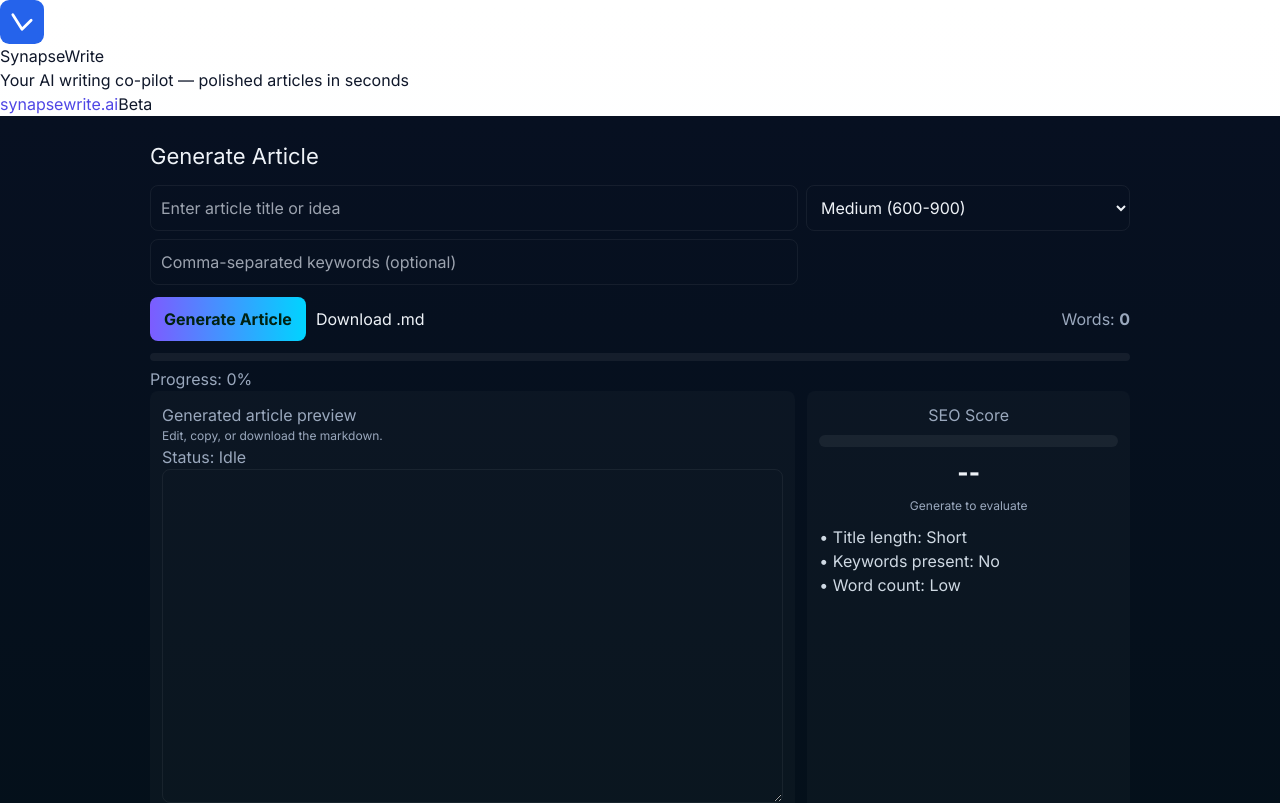
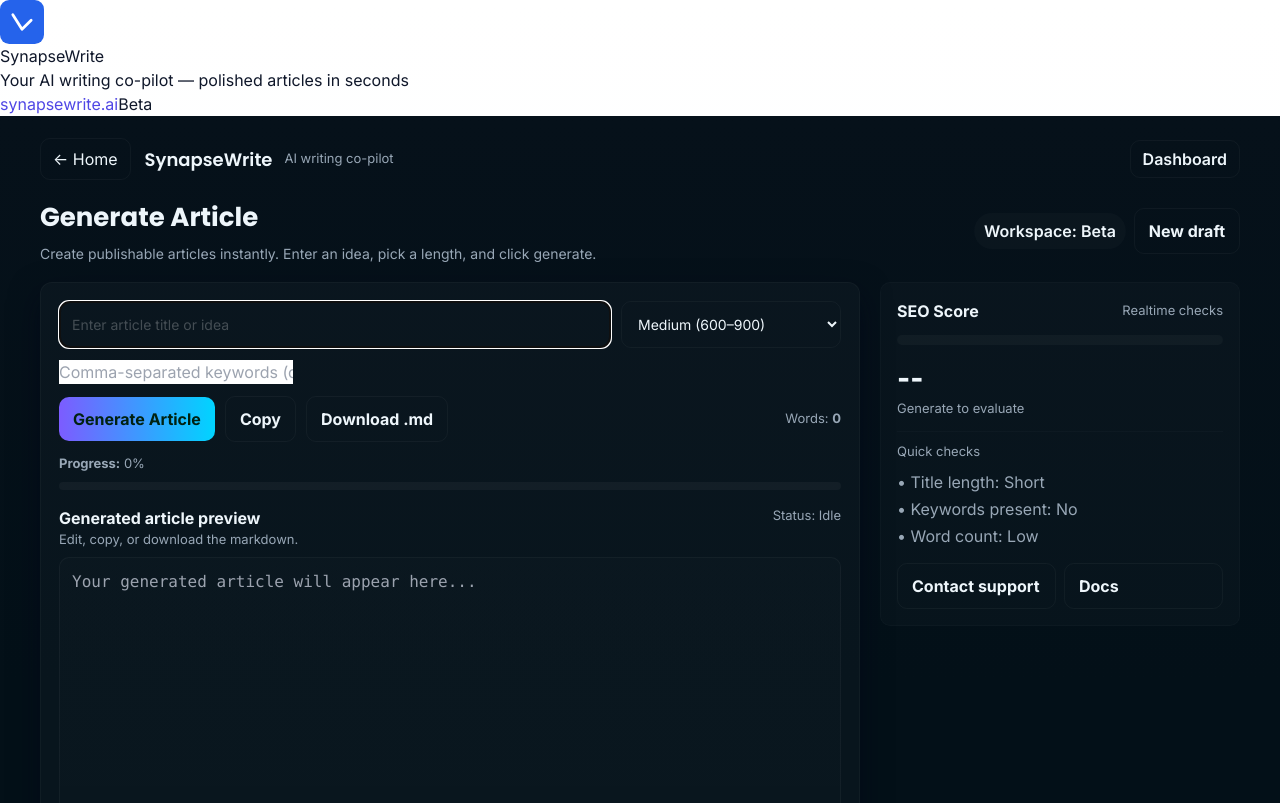
Before and after one commit to inpursuitsol/synapsewrite, a Next.js app: page /generate in a window 1280 px wide. Shown: the top 803 px of the page. Built offline with nearby package versions, Linux system fonts and the light colour scheme.

Commit message:
Update page.js

```diff
--- a/app/generate/page.js
+++ b/app/generate/page.js
@@ -1,6 +1,17 @@
 "use client";
 
-import React, { useState } from "react";
+import React, { useState, useRef } from "react";
+
+/**
+ * Upgraded /generate page
+ * - Cleaner, modern UI (Poppins + Inter)
+ * - Clear top bar with Back to home and workspace title
+ * - Large editor area, sticky SEO panel on the right
+ * - Copy / Download / Generate buttons with state
+ * - Accessible: keyboard-focusable, aria attributes
+ *
+ * Replace app/generate/page.js with this file.
+ */
 
 export default function GeneratePage() {
   const [title, setTitle] = useState("");
@@ -10,10 +21,41 @@ export default function GeneratePage() {
   const [progress, setProgress] = useState(0);
   const [article, setArticle] = useState("");
   const [score, setScore] = useState(null);
+  const [toast, setToast] = useState("");
+  const textRef = useRef(null);
+
+  function showToast(msg = "", time = 2200) {
+    setToast(msg);
+    setTimeout(() => setToast(""), time);
+  }
+
+  async function copyToClipboard() {
+    if (!article) return showToast("Nothing to copy");
+    try {
+      await navigator.clipboard.writeText(article);
+      showToast("Copied to clipboard");
+    } catch (e) {
+      showToast("Copy failed — try manually");
+    }
+  }
+
+  function downloadMarkdown() {
+    if (!article) return showToast("Nothing to download");
+    const blob = new Blob([article], { type: "text/markdown;charset=utf-8" });
+    const url = URL.createObjectURL(blob);
+    const a = document.createElement("a");
+    a.href = url;
+    a.download = (title ? title.replace(/\s+/g, "-").toLowerCase() : "article") + ".md";
+    document.body.appendChild(a);
+    a.click();
+    a.remove();
+    URL.revokeObjectURL(url);
+    showToast("Download started");
+  }
 
   function simulateGeneration() {
     if (!title.trim()) {
-      alert("Please enter a title or idea first.");
+      showToast("Please enter a title or idea");
       return;
     }
     setArticle("");
@@ -28,138 +70,281 @@ export default function GeneratePage() {
       setProgress(p);
     }, 300);
 
-    const wait = length === "short" ? 1200 : length === "long" ? 4200 : 2600;
+    const wait = length === "short" ? 900 : length === "long" ? 4200 : 2300;
     setTimeout(() => {
       clearInterval(interval);
       setProgress(100);
 
-      const kw = keywords ? `\n\n**Keywords:** ${keywords}` : "";
-      const body = [
+      // compact but richer article structure
+      const kwLine = keywords ? `\n\n**Keywords:** ${keywords}` : "";
+      const bodySections = [
         `# ${title}`,
         "",
-        "Intro: This article explores the topic and provides practical insights, examples, and recommended next steps.",
+        `**TL;DR** — A short summary that hooks the reader and explains what they'll learn.`,
         "",
-        "## What you need to know",
-        "A concise explainer paragraph that covers the essentials for readers who want a quick summary.",
+        "## Context",
+        "Background and why this topic matters. Include a human example and a brief stat.",
+        "",
+        "## Key concepts",
+        "- Concept 1 — short explanation\n- Concept 2 — short explanation\n- Concept 3 — short explanation",
         "",
         "## How to implement",
-        "Step-by-step guidance, code samples, or actionable instructions that readers can follow.",
+        "Step 1: Do this.\nStep 2: Do that.\nStep 3: Measure outcomes.",
         "",
-        "## Conclusion",
-        "A brief wrap-up and call-to-action to help readers move forward."
-      ].join("\n\n");
+        "## Conclusion & next steps",
+        "Wrap up and suggest actions for the reader."
+      ];
 
       const multiplier = length === "short" ? 1 : length === "medium" ? 2 : 3;
-      const articleText = Array.from({ length: multiplier })
-        .map(() => body)
-        .join("\n\n");
+      const full = Array.from({ length: multiplier }).map(() => bodySections.join("\n\n")).join("\n\n");
+      const final = full + kwLine;
+      setArticle(final);
 
-      setArticle(articleText + kw);
-      const base = Math.min(95, Math.max(60, 70 + (title.length % 25) + (keywords ? 8 : 0)));
-      const finalScore = Math.min(100, base + Math.floor(Math.random() * 15));
+      // nicer score logic
+      const base = 60 + Math.min(30, Math.floor(title.length / 2));
+      const bonus = keywords ? 10 : 0;
+      const rng = Math.floor(Math.random() * 10);
+      const finalScore = Math.min(98, base + bonus + rng);
       setScore(finalScore);
       setLoading(false);
+      showToast("Article generated");
     }, wait);
   }
 
-  function downloadMarkdown() {
-    if (!article) return;
-    const blob = new Blob([article], { type: "text/markdown;charset=utf-8" });
-    const url = URL.createObjectURL(blob);
-    const a = document.createElement("a");
-    a.href = url;
-    a.download = (title ? title.replace(/\s+/g, "-").toLowerCase() : "article") + ".md";
-    document.body.appendChild(a);
-    a.click();
-    a.remove();
-    URL.revokeObjectURL(url);
-  }
-
-  const wordCount = (text) => (text ? text.trim().split(/\s+/).length : 0);
+  const wordCount = (t) => (t ? t.trim().split(/\s+/).length : 0);
 
   return (
-    <div className="gen-root">
-      <div className="gen-container">
-        <h1>Generate Article</h1>
+    <div className="gw-root">
+      <style>{`
+        /* Fonts */
+        @import url('https://fonts.googleapis.com/css2?family=Inter:wght@300;400;600&family=Poppins:wght@600;700&display=swap');
 
-        <div className="gen-form">
-          <input value={title} onChange={(e) => setTitle(e.target.value)} placeholder="Enter article title or idea" />
-          <select value={length} onChange={(e) => setLength(e.target.value)}>
-            <option value="short">Short (300-500)</option>
-            <option value="medium">Medium (600-900)</option>
-            <option value="long">Long (1200-1800)</option>
-          </select>
-          <input value={keywords} onChange={(e) => setKeywords(e.target.value)} placeholder="Comma-separated keywords (optional)" />
+        :root{
+          --bg:#06111a;
+          --card:#071826;
+          --muted:#98a7b6;
+          --accent-1: #7c5cff;
+          --accent-2: #00d4ff;
+          --glass: rgba(255,255,255,0.03);
+          --panel: rgba(255,255,255,0.02);
+          --surface: rgba(255,255,255,0.025);
+          --white: #eef6fb;
+          --success: #7be29a;
+        }
+
+        .gw-root{font-family:Inter, system-ui, -apple-system, 'Segoe UI', Roboto, Arial; background:linear-gradient(180deg,var(--bg),#031018 60%); min-height:100vh; color:var(--white); padding:22px 28px;}
+        .gw-topbar{display:flex;align-items:center;gap:14px;margin-bottom:18px}
+        .gw-back{display:inline-flex;align-items:center;gap:8px;background:transparent;border:1px solid rgba(255,255,255,0.04);padding:8px 12px;border-radius:10px;color:var(--white);text-decoration:none}
+        .gw-badge{font-family:Poppins, Inter; font-weight:600; font-size:18px}
+        .gw-sub{color:var(--muted);font-size:13px;margin-left:6px}
+
+        .gw-container{max-width:1200px;margin:0 auto}
+        .gw-hero{display:flex;align-items:center;justify-content:space-between;margin-bottom:18px;gap:12px}
+        .gw-hero-left{flex:1}
+        .gw-page-title{font-family:Poppins, Inter;font-weight:700;font-size:26px;margin:0;padding:0}
+        .gw-lead{color:var(--muted);margin-top:6px;font-size:14px}
+
+        /* layout */
+        .gw-main{display:grid;grid-template-columns:1fr 360px;gap:20px;margin-top:8px;align-items:start}
+        @media (max-width:980px){ .gw-main{grid-template-columns:1fr} .gw-aside{position:static;top:auto} }
+
+        /* editor */
+        .gw-panel{background:var(--surface);border-radius:12px;padding:18px;border:1px solid rgba(255,255,255,0.03);box-shadow:0 12px 30px rgba(2,6,23,0.6)}
+        .gw-form{display:grid;grid-template-columns:1fr 220px;gap:10px;margin-bottom:12px}
+        .gw-form .input, .gw-form .select{padding:12px;border-radius:10px;border:1px solid rgba(255,255,255,0.04);background:transparent;color:var(--white);font-size:14px}
+        .gw-form .input::placeholder{color:rgba(255,255,255,0.24)}
+        .gw-row{display:flex;align-items:center;gap:10px;margin:12px 0}
+        .gw-btn{border-radius:10px;padding:10px 14px;border:none;cursor:pointer;font-weight:700}
+        .gw-btn.primary{background:linear-gradient(90deg,var(--accent-1),var(--accent-2));color:#021}
+        .gw-btn.ghost{background:transparent;border:1px solid rgba(255,255,255,0.04);color:var(--white)}
+        .gw-progress-wrap{margin-top:8px}
+        .gw-progress{height:8px;background:rgba(255,255,255,0.04);border-radius:999px;overflow:hidden}
+        .gw-progress > .fill{height:100%;background:linear-gradient(90deg,var(--accent-1),var(--accent-2));transition:width 300ms linear}
+
+        .gw-editor{min-height:420px;border-radius:10px;padding:12px;border:1px solid rgba(255,255,255,0.04);background:linear-gradient(180deg, rgba(255,255,255,0.01), rgba(255,255,255,0.008)); resize:vertical; width:100%; color:var(--white); font-family: ui-monospace, SFMono-Regular, Menlo, Monaco, "Roboto Mono", monospace }
+
+        /* aside */
+        .gw-aside{position:sticky;top:96px;height:fit-content}
+        .gw-aside .card{padding:16px;border-radius:10px;background:var(--panel);border:1px solid rgba(255,255,255,0.02)}
+        .gw-score-bar{height:10px;background:rgba(255,255,255,0.03);border-radius:999px;overflow:hidden;margin:12px 0}
+        .gw-score-fill{height:100%;background:linear-gradient(90deg,#ffd86f,#7be29a);transition:width 300ms ease}
+
+        .muted{color:var(--muted);font-size:13px}
+        .small{font-size:13px}
+        .kw-pill{display:inline-block;padding:6px 10px;border-radius:999px;background:rgba(255,255,255,0.02);font-weight:600}
+
+        /* footer actions under editor for mobile */
+        @media (max-width:980px){
+          .gw-actions-row{display:flex;gap:8px;flex-wrap:wrap;margin-top:12px}
+          .gw-aside{order:2}
+        }
+
+        /* toast */
+        .gw-toast{position:fixed;right:22px;bottom:22px;background:#0b1721;padding:10px 14px;border-radius:10px;border:1px solid rgba(255,255,255,0.04);box-shadow:0 8px 30px rgba(2,6,23,0.6)}
+      `}</style>
+
+      <div className="gw-container">
+        {/* Top integrated header */}
+        <div className="gw-topbar">
+          <a className="gw-back" href="/" aria-label="Back to home">
+            ← Home
+          </a>
+
+          <div style={{ display: "flex", alignItems: "center", gap: 6 }}>
+            <div className="gw-badge">SynapseWrite</div>
+            <div className="gw-sub">AI writing co-pilot</div>
+          </div>
+
+          <div style={{ marginLeft: "auto" }}>
+            <a href="/"
+              className="gw-btn ghost"
+              title="Open dashboard"
+              style={{ fontWeight: 600, padding: "8px 12px", borderRadius: 10 }}
+            >
+              Dashboard
+            </a>
+          </div>
         </div>
 
-        <div className="gen-actions">
-          <button onClick={simulateGeneration} disabled={loading} className="gen-primary">
-            {loading ? "Generating…" : "Generate Article"}
-          </button>
-          <button onClick={downloadMarkdown} disabled={!article}>Download .md</button>
-          <div className="gen-words">Words: <strong>{wordCount(article)}</strong></div>
+        {/* Page header */}
+        <div className="gw-hero">
+          <div className="gw-hero-left">
+            <h1 className="gw-page-title">Generate Article</h1>
+            <div className="gw-lead">Create publishable articles instantly. Enter an idea, pick a length, and click generate.</div>
+          </div>
+
+          <div style={{ display: "flex", gap: 8, alignItems: "center" }}>
+            <div className="kw-pill">Workspace: Beta</div>
+            <a href="/generate" className="gw-btn ghost" style={{ whiteSpace: "nowrap" }}>
+              New draft
+            </a>
+          </div>
         </div>
 
-        <div className="gen-progress">
-          <div className="bar">
-            <div className="bar-fill" style={{ width: `${progress}%` }} />
-          </div>
-          <div className="gen-muted">Progress: {progress}%</div>
-        </div>
+        {/* Main area */}
+        <div className="gw-main">
+          <div className="gw-panel" aria-labelledby="generate-section">
+            {/* Inputs */}
+            <div className="gw-form" role="form" aria-label="Generate article form">
+              <input
+                className="input"
+                placeholder="Enter article title or idea"
+                value={title}
+                onChange={(e) => setTitle(e.target.value)}
+                aria-label="Article title or idea"
+                autoFocus
+              />
+              <select className="select" value={length} onChange={(e) => setLength(e.target.value)} aria-label="Length">
+                <option value="short">Short (300–500)</option>
+                <option value="medium">Medium (600–900)</option>
+                <option value="long">Long (1200–1800)</option>
+              </select>
 
-        <div className="gen-grid">
-          <div className="gen-article">
-            <div className="gen-header">
-              <div>
-                <div className="gen-muted">Generated article preview</div>
-                <div className="gen-small">Edit, copy, or download the markdown.</div>
-              </div>
-              <div className="gen-muted">Status: {loading ? "Generating" : article ? "Ready" : "Idle"}</div>
+              {/* keywords row below spanning full width */}
             </div>
 
-            <textarea value={article} onChange={(e) => setArticle(e.target.value)} rows={16} />
+            <div style={{ marginTop: 10 }}>
+              <input
+                className="input"
+                placeholder="Comma-separated keywords (optional)"
+                value={keywords}
+                onChange={(e) => setKeywords(e.target.value)}
+                aria-label="Keywords"
+              />
+            </div>
+
+            {/* Buttons */}
+            <div className="gw-row" style={{ marginTop: 12 }}>
+              <button
+                className="gw-btn primary"
+                onClick={simulateGeneration}
+                disabled={loading}
+                aria-disabled={loading}
+                aria-label="Generate Article"
+              >
+                {loading ? `Generating…` : "Generate Article"}
+              </button>
+
+              <button className="gw-btn ghost" onClick={copyToClipboard} aria-label="Copy article">
+                Copy
+              </button>
+
+              <button className="gw-btn ghost" onClick={downloadMarkdown} aria-label="Download markdown">
+                Download .md
+              </button>
+
+              <div style={{ marginLeft: "auto", color: "var(--muted)" }} className="small">
+                Words: <strong>{wordCount(article)}</strong>
+              </div>
+            </div>
+
+            {/* progress */}
+            <div className="gw-progress-wrap" aria-hidden>
+              <div style={{ marginTop: 6, color: "var(--muted)", fontSize: 13 }}><strong>Progress:</strong> {progress}%</div>
+              <div className="gw-progress" style={{ marginTop: 8 }}>
+                <div className="fill" style={{ width: `${progress}%` }} />
+              </div>
+            </div>
+
+            {/* Editor */}
+            <div style={{ marginTop: 16 }}>
+              <div style={{ display: "flex", justifyContent: "space-between", alignItems: "flex-start", marginBottom: 8 }}>
+                <div>
+                  <div style={{ fontWeight: 700 }}>Generated article preview</div>
+                  <div className="muted small">Edit, copy, or download the markdown.</div>
+                </div>
+                <div className="muted small">Status: {loading ? "Generating" : article ? "Ready" : "Idle"}</div>
+              </div>
+
+              <textarea
+                ref={textRef}
+                value={article}
+                onChange={(e) => setArticle(e.target.value)}
+                rows={18}
+                className="gw-editor"
+                placeholder="Your generated article will appear here..."
+                aria-label="Generated article"
+              />
+            </div>
           </div>
 
-          <aside className="gen-aside">
-            <div className="gen-muted">SEO Score</div>
-            <div className="score-bar">
-              <div className="score-fill" style={{ width: `${score ?? 0}%` }} />
-            </div>
-            <div className="score-number">{score ?? "--"}</div>
-            <div className="gen-small">{score ? (score >= 80 ? "Excellent" : score >= 65 ? "Good" : "Needs work") : "Generate to evaluate"}</div>
+          {/* Sticky SEO / meta panel */}
+          <aside className="gw-aside">
+            <div className="card">
+              <div style={{ display: "flex", justifyContent: "space-between", alignItems: "center" }}>
+                <div style={{ fontWeight: 700 }}>SEO Score</div>
+                <div className="muted small">Realtime checks</div>
+              </div>
 
-            <div className="checks">
-              <div>• Title length: {title.length > 10 ? "OK" : "Short"}</div>
-              <div>• Keywords present: {keywords ? "Yes" : "No"}</div>
-              <div>• Word count: {wordCount(article) > 500 ? "Good" : "Low"}</div>
+              <div className="gw-score-bar" aria-hidden>
+                <div className="gw-score-fill" style={{ width: `${score ?? 0}%` }} />
+              </div>
+
+              <div style={{ fontSize: 28, fontWeight: 800 }}>{score ?? "--"}</div>
+              <div className="muted small" style={{ marginBottom: 12 }}>
+                {score ? (score >= 80 ? "Excellent" : score >= 65 ? "Good" : "Needs work") : "Generate to evaluate"}
+              </div>
+
+              <div style={{ borderTop: "1px solid rgba(255,255,255,0.02)", paddingTop: 10 }}>
+                <div className="muted small">Quick checks</div>
+                <ul style={{ marginTop: 8, color: "var(--muted)", lineHeight: 1.7 }}>
+                  <li>• Title length: {title.length > 10 ? "OK" : "Short"}</li>
+                  <li>• Keywords present: {keywords ? "Yes" : "No"}</li>
+                  <li>• Word count: {wordCount(article) > 500 ? "Good" : "Low"}</li>
+                </ul>
+              </div>
+
+              <div style={{ marginTop: 12, display: "flex", gap: 8 }}>
+                <a href="mailto:support@synapsewrite.io" className="gw-btn ghost" style={{ flex: 1 }}>Contact support</a>
+                <a href="/" className="gw-btn ghost" style={{ flex: 1 }}>Docs</a>
+              </div>
             </div>
           </aside>
         </div>
       </div>
 
-      <style>{`
-        .gen-root{min-height:72vh;padding:24px;background:linear-gradient(180deg,#071021,#04101a);color:#eef2f7;font-family:Inter,system-ui,Arial,sans-serif}
-        .gen-container{max-width:980px;margin:0 auto}
-        h1{font-size:22px;margin-bottom:12px}
-        .gen-form{display:grid;grid-template-columns:2fr 1fr;gap:8px;margin-bottom:12px}
-        .gen-form input,.gen-form select{padding:10px;border-radius:8px;border:1px solid rgba(255,255,255,0.06);background:transparent;color:#eef2f7}
-        .gen-actions{display:flex;align-items:center;gap:10px;margin-bottom:12px}
-        .gen-primary{background:linear-gradient(90deg,#7c5cff,#00d4ff);color:#021;padding:10px 14px;border-radius:8px;border:none;font-weight:700}
-        .gen-words{margin-left:auto;color:#9aa8bd}
-        .gen-progress .bar{height:8px;background:rgba(255,255,255,0.06);border-radius:999px;overflow:hidden;margin-bottom:6px}
-        .bar-fill{height:100%;background:linear-gradient(90deg,#f6c84d,#41d07f);transition:width 300ms linear}
-        .gen-grid{display:grid;grid-template-columns:2fr 1fr;gap:12px}
-        .gen-article{background:rgba(255,255,255,0.025);padding:12px;border-radius:8px}
-        textarea{width:100%;background:transparent;border:1px solid rgba(255,255,255,0.06);border-radius:8px;color:#eef2f7;padding:10px;font-family:monospace}
-        .gen-aside{background:rgba(255,255,255,0.025);padding:12px;border-radius:8px;text-align:center}
-        .score-bar{height:12px;background:rgba(255,255,255,0.06);border-radius:999px;overflow:hidden;margin:8px 0}
-        .score-fill{height:100%;background:linear-gradient(90deg,#ffd86f,#7be29a)}
-        .score-number{font-weight:800;font-size:24px;margin-bottom:6px}
-        .gen-muted{color:#9aa8bd}
-        .gen-small{font-size:12px;color:#9aa8bd}
-        .checks{margin-top:10px;color:#cfd9e3;text-align:left}
-        @media (max-width:900px){ .gen-form{grid-template-columns:1fr; } .gen-grid{grid-template-columns:1fr} .gen-words{margin-left:0} }
-      `}</style>
+      {/* toast */}
+      {toast && <div className="gw-toast" role="status" aria-live="polite">{toast}</div>}
     </div>
   );
 }
```
